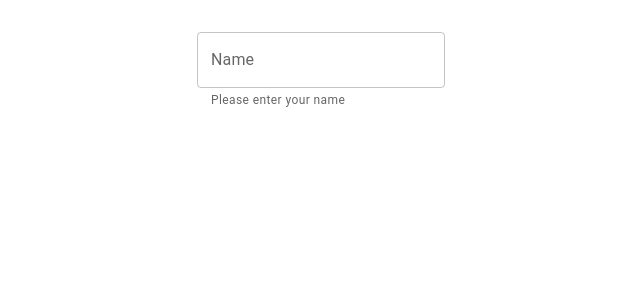
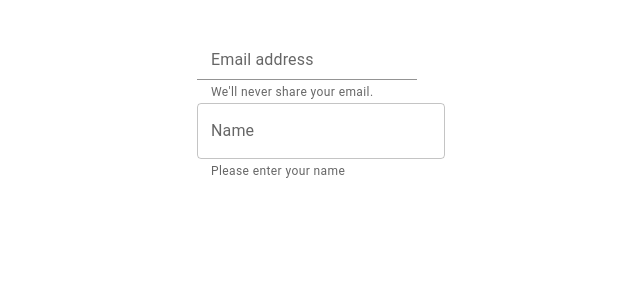
Before and after one commit to slpixe/Video-Comments-Search, a React (Vite) app: page / in a window 1280 px wide. Shown: the top 300 px of the page, without its empty margins (167-807 px from the left). Built offline with nearby package versions, Linux system fonts and the light colour scheme.

Commit message:
eslint and prettier issues

```diff
--- a/src/App.tsx
+++ b/src/App.tsx
@@ -1,6 +1,7 @@
-import Container from '@mui/material/Container';
-import Box from '@mui/material/Box';
-import TextField from '@mui/material/TextField';
+import Container from '@mui/material/Container'
+import Box from '@mui/material/Box'
+import TextField from '@mui/material/TextField'
+import { VideoCommentsSearch } from './components/VideoCommentsSearch'
 
 // function Copyright() {
 //   return (
@@ -14,10 +15,11 @@ import TextField from '@mui/material/TextField';
 //   );
 // }
 
-export default function App() {
+export default function App () {
   return (
     <Container maxWidth="sm">
       <Box sx={{ my: 4 }}>
+        <VideoCommentsSearch />
       <TextField
   helperText="Please enter your name"
   id="demo-helper-text-misaligned"
@@ -27,5 +29,5 @@ export default function App() {
         {/* <Copyright /> */}
       </Box>
     </Container>
-  );
+  )
 }
--- a/src/components/VideoCommentsSearch.tsx
+++ b/src/components/VideoCommentsSearch.tsx
@@ -1,9 +1,17 @@
-export const VideoCommentsSearch = () => {
-    return (
+import { FormControl, FormHelperText, Input, InputLabel } from '@mui/material'
+
+export const VideoCommentsSearch: React.FC = () => {
+  return (
         <div className={'root'}>
+            <FormControl>
 
 
 
-                    </div>
-    )
+
+                <InputLabel htmlFor="my-input">Email address</InputLabel>
+                              <Input id="my-input" aria-describedby="my-helper-text" />
+  <FormHelperText id="my-helper-text">We'll never share your email.</FormHelperText>
+</FormControl>
+        </div>
+  )
 }
--- a/tsconfig.json
+++ b/tsconfig.json
@@ -21,7 +21,8 @@
     "noFallthroughCasesInSwitch": true,
     "allowSyntheticDefaultImports": true,
     "forceConsistentCasingInFileNames": true,
+    "allowJs": true
   },
-  "include": ["src"],
+  "include": ["src", "./.eslintrc.cjs"],
   "references": [{ "path": "./tsconfig.node.json" }]
 }
```
Also changed, not shown: package.json (+10 -3 lines), .eslintrc.cjs, 2 other files (tests, documents, lock files or other folders).
